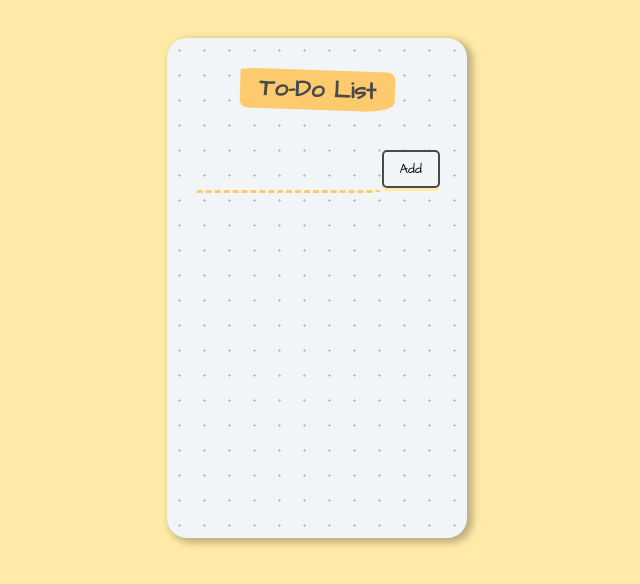
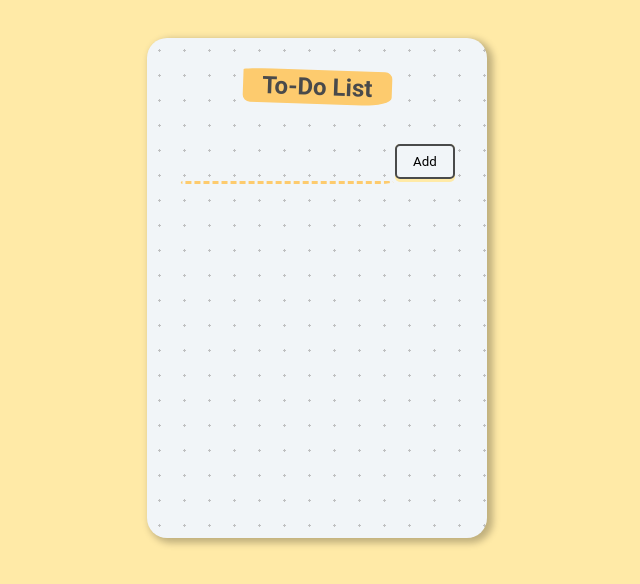
Before and after one commit to Tanesh1701/Noter, a React (Create React App) app: page / in a window 1280 px wide. Shown: the top 584 px of the page, without its empty margins (323-963 px from the left). Built offline with nearby package versions, Linux system fonts and the light colour scheme.

Commit message:
Added fixes

```diff
--- a/public/index.html
+++ b/public/index.html
@@ -3,9 +3,8 @@
   <head>
     <title>React App</title>
     <link
-      href="https://fonts.googleapis.com/css?family=Architects+Daughter&display=swap"
-      rel="stylesheet"
-    />
+      href="https://fonts.googleapis.com/css?family=Architects+Daughter&display=swap" rel="stylesheet"
+      href="https://fonts.googleapis.com/css2?family=Roboto&display=swap" rel="stylesheet">
     <link rel="stylesheet" href="styles.css" />
   </head>
 
--- a/public/styles.css
+++ b/public/styles.css
@@ -7,9 +7,9 @@ body {
   justify-content: center;
   align-items: center;
   color: hsl(198, 1%, 29%);
-  font-family: "Architects Daughter", cursive;
+  font-family: 'Roboto', sans-serif;
   text-align: center;
-  font-size: 130%;
+  font-size: 18px;
 }
 
 .container {
@@ -48,7 +48,7 @@ body {
   border-bottom-left-radius: 3px 15px;
   border: solid 3px transparent;
   border-bottom: dashed 3px #fdcb6e;
-  font-family: "Architects Daughter", cursive;
+  font-family: 'Roboto', sans-serif;
   font-size: 1rem;
   color: hsla(260, 2%, 25%, 0.7);
   width: 70%;
@@ -58,7 +58,7 @@ body {
 button {
   padding: 0;
   border: none;
-  font-family: "Architects Daughter", cursive;
+  font-family: 'Roboto', sans-serif;
   text-decoration: none;
   padding-bottom: 3px;
   border-radius: 5px;
@@ -88,4 +88,6 @@ li {
   text-align: left;
   position: relative;
   padding: 0.5rem;
+  user-select: none;
+  cursor: pointer;
 }
```
